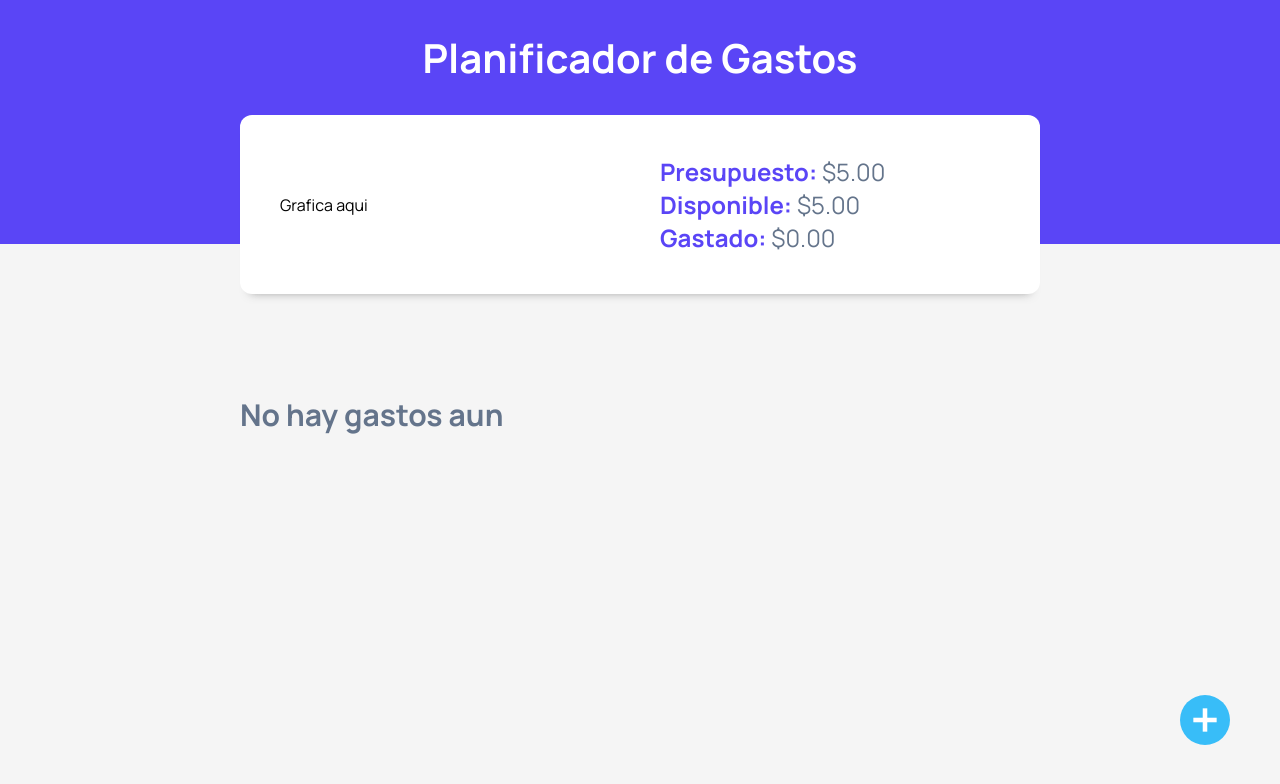
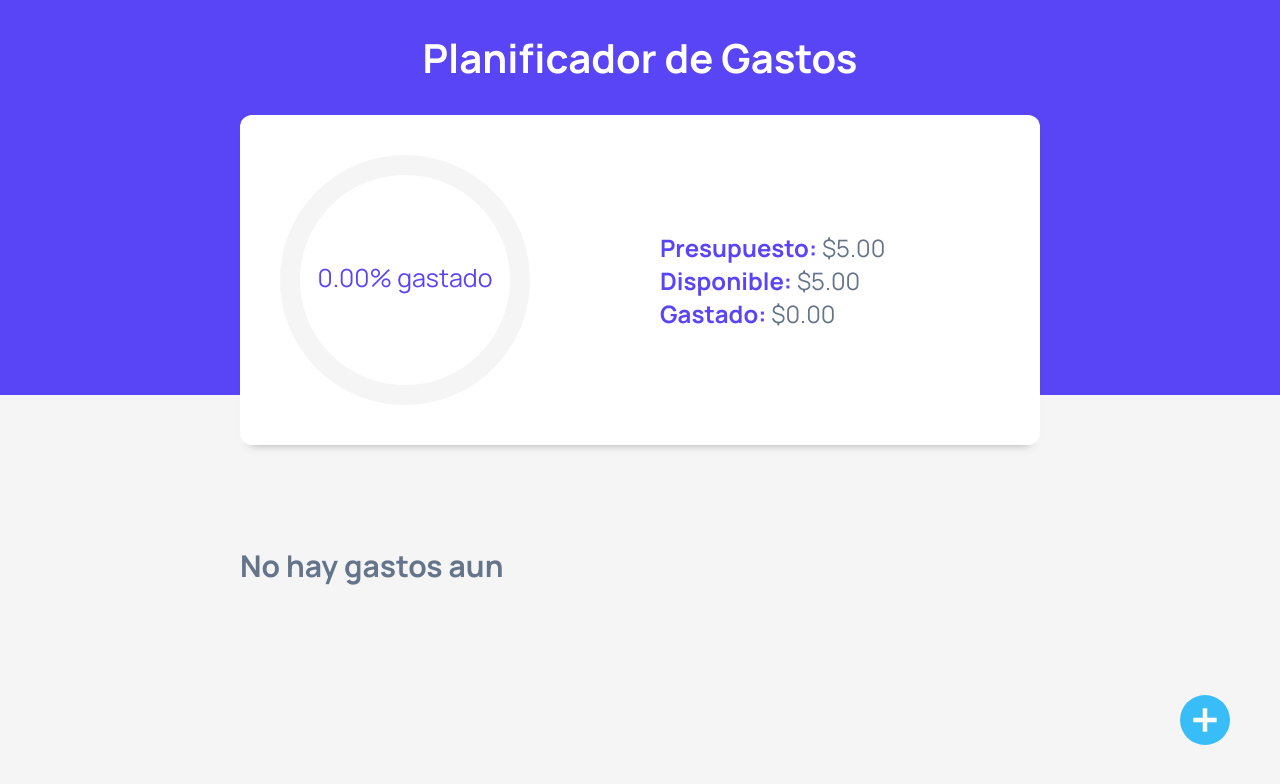
Before and after one commit to jairpss/control-gastos-react, a React (Vite) app: page / in a window 1280 px wide. Both pictures are taken after typing "5" into the empty fields and a click on the input "Añadir". Shown: the top 784 px of the page. Built offline with nearby package versions, Linux system fonts and the light colour scheme.

Commit message:
progressbar ui and functionality done

```diff
--- a/package.json
+++ b/package.json
@@ -11,6 +11,7 @@
   "dependencies": {
     "prop-types": "^15.8.1",
     "react": "^18.2.0",
+    "react-circular-progressbar": "^2.1.0",
     "react-dom": "^18.2.0",
     "react-swipeable-list": "^1.6.0"
   },
--- a/src/components/ControlPresupuesto.jsx
+++ b/src/components/ControlPresupuesto.jsx
@@ -1,7 +1,10 @@
 import { useState, useEffect } from 'react'
+import { CircularProgressbar, buildStyles } from 'react-circular-progressbar'
+import "react-circular-progressbar/dist/styles.css"
 
 const ControlPresupuesto = ({gastos, presupuesto}) => {
 
+  const [porcentaje, setPorcentaje] = useState(0)
   const [disponible, setDisponible] = useState(0)
   const [gastado, setGastado] = useState(0)
 
@@ -9,8 +12,14 @@
     const totalGastado = gastos.reduce((total, gasto) => gasto.cantidad + total, 0)
     const totalDisponible = presupuesto - totalGastado
 
+    //calculando el % gastado
+    const nuevoPorcentaje = (((presupuesto - totalDisponible) / presupuesto) * 100).toFixed(2)
+
     setDisponible(totalDisponible)
     setGastado(totalGastado)
+    setTimeout(() => {
+        setPorcentaje(nuevoPorcentaje)
+    }, 800)
   }, [gastos])
 
   const formatearCantidad = (cantidad) => {
@@ -23,7 +32,15 @@
   return (
     <div className="contenedor-presupuesto contenedor sombra dos-columnas">
         <div>
-            <p>Grafica aqui</p>
+            <CircularProgressbar
+                styles={buildStyles({
+                    pathColor: '#5a45f6',
+                    trailColor: '#F5F5F5',
+                    textColor: '#5a45f6'
+                })}
+                value={porcentaje}
+                text={`${porcentaje}% gastado`}
+            />
         </div>
         <div className="contenido-presupuesto">
             <p>
```
Also changed, not shown: 1 other file (tests, documents, lock files or other folders).
